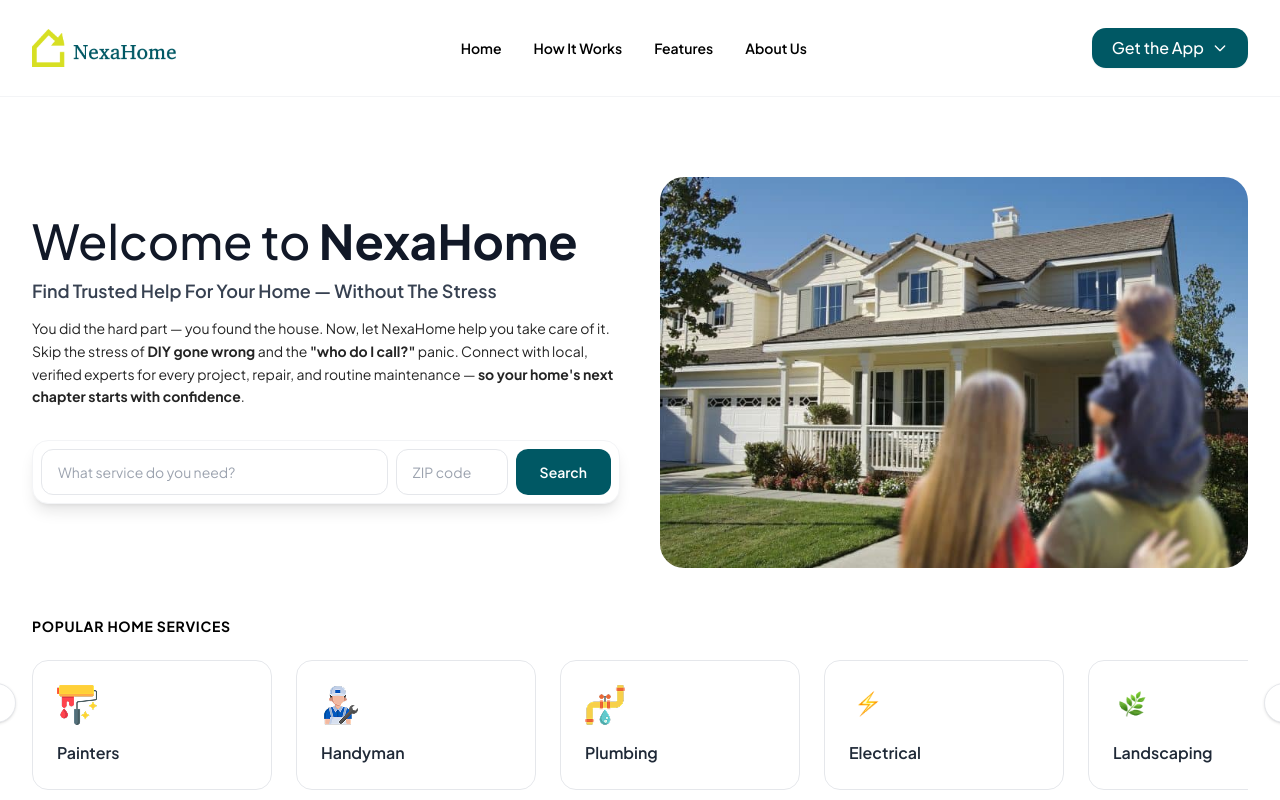
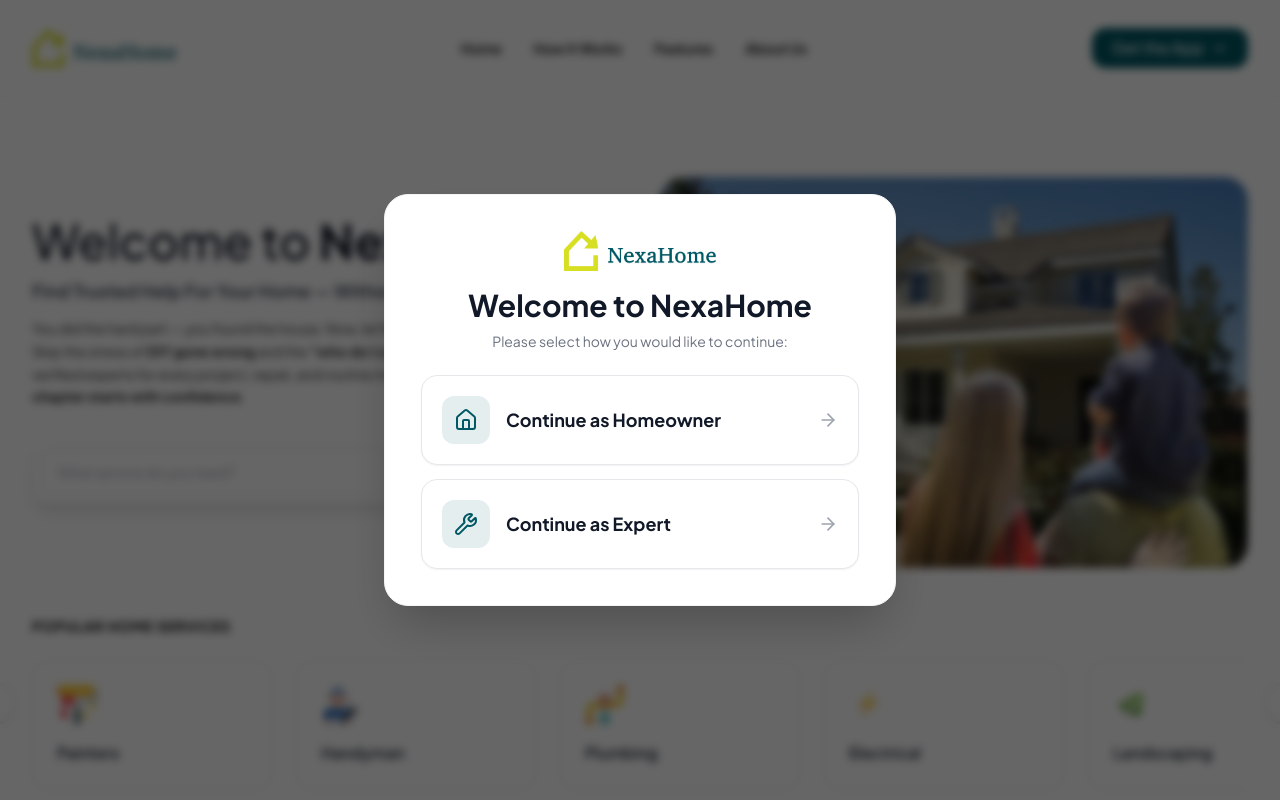
Before and after one commit to dignitestudios-dev/NexaHome-Landing-Page, a Next.js app: page /homeowners in a window 1280 px wide. Shown: the top 800 px of the page. Built offline with nearby package versions, Linux system fonts and the light colour scheme.

Commit message:
feat: integrate WelcomeModal into layout and improve pathname handling

```diff
--- a/app/layout.jsx
+++ b/app/layout.jsx
@@ -1,5 +1,6 @@
 import "./globals.css";
 import AosInit from "../components/AosInit";
+import WelcomeModal from "../components/WelcomeModal";
 
 const siteUrl = "https://nexahomeapp.com";
 
@@ -32,6 +33,7 @@ export default function RootLayout({ children }) {
     <html lang="en">
       <body>
         <AosInit />
+        <WelcomeModal />
         {children}
       </body>
     </html>
--- a/app/page.jsx
+++ b/app/page.jsx
@@ -4,7 +4,6 @@ import WhyPartner from "../components/WhyPartner";
 import About from "../components/About";
 import HowToJoin from "../components/HowToJoin";
 import FAQ from "../components/FAQ";
-import WelcomeModal from "../components/WelcomeModal";
 import CtaBanner from "../components/CtaBanner";
 import Footer from "../components/Footer";
 
@@ -32,7 +31,6 @@ export const metadata = {
 export default function Home() {
   return (
     <main>
-      <WelcomeModal />
       <Navbar />
 
       <Hero />
--- a/components/WelcomeModal.jsx
+++ b/components/WelcomeModal.jsx
@@ -10,7 +10,9 @@ export default function WelcomeModal() {
   const [mounted, setMounted] = useState(false);
   const [isOpen, setIsOpen] = useState(false);
 
-  const isTargetRoute = pathname === "/" || pathname === "/homeowners";
+  // Normalize pathname (handles potential trailing slashes e.g. "/homeowners/")
+  const cleanPath = (pathname || "").toLowerCase().replace(/\/+$/, "");
+  const isTargetRoute = cleanPath === "" || cleanPath === "/homeowners";
 
   useEffect(() => {
     setMounted(true);
@@ -43,11 +45,11 @@ export default function WelcomeModal() {
   const handleSelectRole = (role) => {
     setIsOpen(false);
     if (role === "homeowner") {
-      if (pathname !== "/homeowners") {
+      if (cleanPath !== "/homeowners") {
         router.push("/homeowners");
       }
     } else if (role === "expert") {
-      if (pathname !== "/") {
+      if (cleanPath !== "") {
         router.push("/");
       }
     }
```
